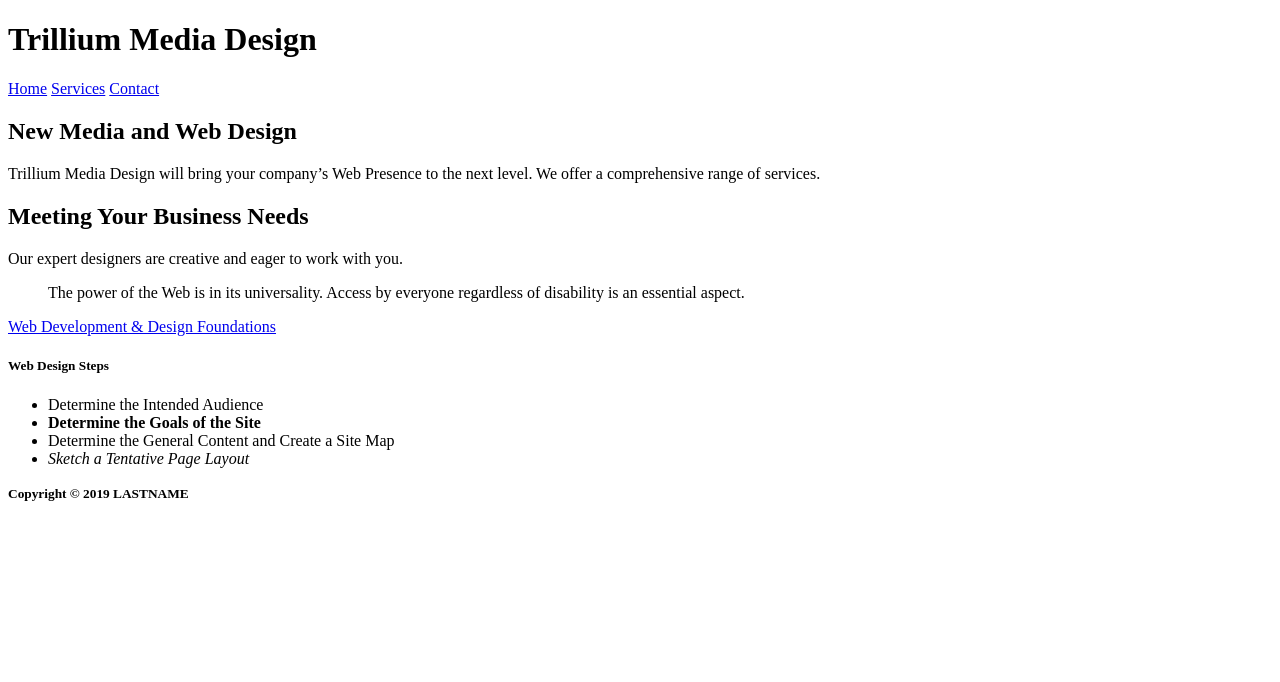
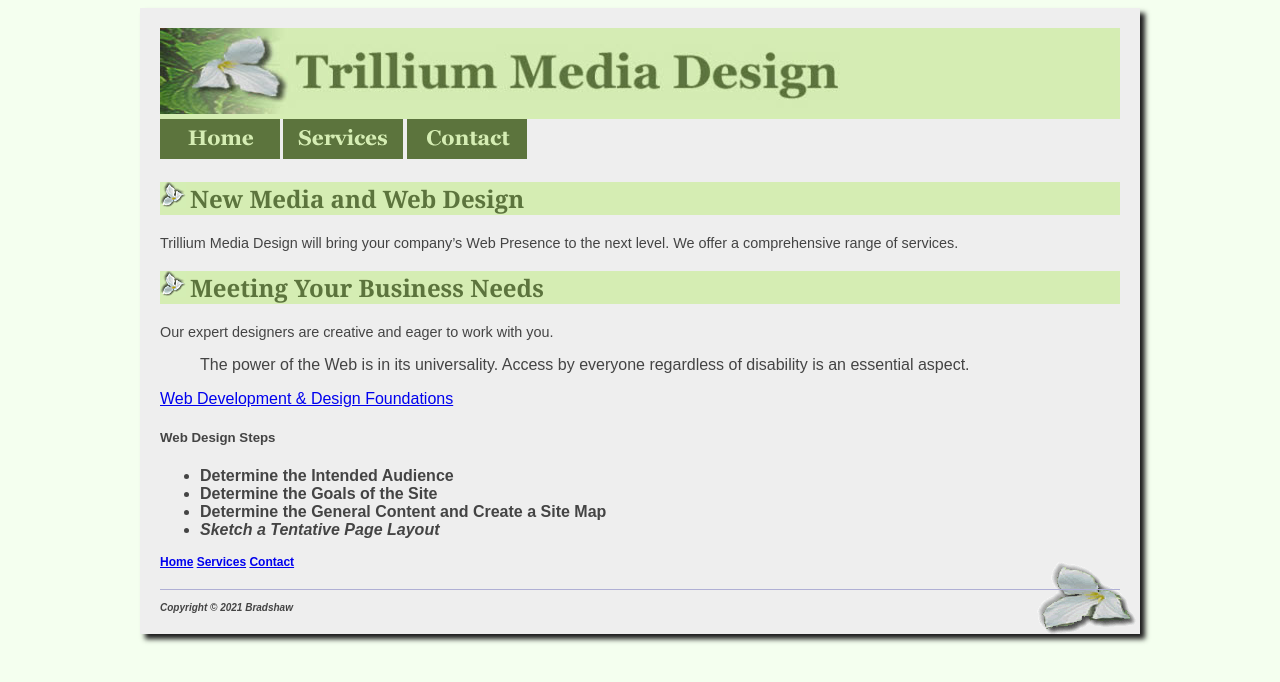
Before and after one commit to 44144-fa21/ch4inclassnotes-oliviabrad, a plain HTML site: page index.html in a window 1280 px wide. Drawn offline with Linux system fonts and the light colour scheme.

Commit message:
chapter4 notes

```diff
--- a/index.html
+++ b/index.html
@@ -1,19 +1,28 @@
 <!DOCTYPE html>
 <html lang="en">
 	<head>
-		<title>LASTNAME Chapter 4 InClass Notes</title>
+		<title>Bradshaw Chapter 4 InClass Notes</title>
 		<meta charset="utf-8">
+		<link rel="icon" href="favicon.ico" type="image/x-con">
+		<link rel="stylesheet" href="style.css">
 	</head>
     <body>
+			<div id="container">
         <!-- Structural Elements - header, nav, main, footer -->
         <header>
-            <h1>Trillium Media Design</h1>
+					<!-- Image Map Generated by http://www.image-map.net/ -->
+	<img src="trilliumbanner.jpg" usemap="#image-map">
+
+	<map name="image-map">
+	    <area target="" alt="NWMSU" title="NWMSU" href="https://www.nwmissouri.edu" coords="3,0,129,77" shape="rect">
+	</map>
+
         </header>
         <nav>
             <!-- Anchor tags - specifies hyperlink reference to a file. Relative Links - link to pages on own site. -->
-            <a href="index.html">Home</a>
-            <a href="services.html">Services</a>
-            <a href="contact.html">Contact</a>
+            <a href="index.html"><img src="home.gif" alt="Home" width="120" height="40"></a>
+            <a href="services.html"><img src="services.gif" alt="Services" width="120" height="40"></a>
+            <a href="contact.html"><img src="contact.gif" alt="Contact" width="120" height="40"></a>
         </nav>
         <main>
             <h2>New Media and Web Design</h2>
@@ -37,9 +46,15 @@
             </ul>
 
         </main>
+				<nav>
+						<!-- Anchor tags - specifies hyperlink reference to a file. Relative Links - link to pages on own site. -->
+						<a href="index.html">Home</a>
+						<a href="services.html">Services</a>
+						<a href="contact.html">Contact</a>
+				</nav>
         <footer>
-            <small><strong>Copyright &copy; 2019 LASTNAME</strong></small>
+            <small><strong>Copyright &copy; 2021 Bradshaw</strong></small>
         </footer>
-
+			</div>
     </body>
 </html>
--- /dev/null
+++ b/style.css
@@ -0,0 +1,50 @@
+body{ background-color: #f4ffef;
+      color: #444444;
+      font-family: Arial, Verdana, sans-serif;
+    }
+
+
+header{ background-color: #d5edb3;
+        color: #5c743d;
+        font-family: Georgia, "Times New Roman"; serif;
+      }
+
+
+  h2{
+    background-color: #d5edb3;
+    color: #5c743d;
+    font-family: Georgia, "Times New Roman"; serif;
+    background-image: url(trilliumbullet.gif);
+    background-repeat: no-repeat;
+    padding-left: 30px;
+  }
+  p{
+    font-size: .90em;
+  }
+ul{
+  font-weight: bold;
+  }
+nav{
+  font-weight: bold;
+    font-size: .75em;
+  }
+  footer{
+    font-size: .75em;
+    font-style: italic;
+    border-top: thin solid #afafd4;
+    padding-top: 10px;
+    margin-top: 20px;
+  }
+  img {
+    border-style: none;
+    }
+
+  #container {background-color: #eeeeee;
+    padding: 20px;
+    width: 80%;
+    margin: auto;
+    box-shadow: 5px 5px 5px #1d1d1d;
+    background: url(trilliumfoot.gif) no-repeat bottom right, #eeeeee;
+    min-width: 800px;
+    max-width: 960px;
+    }
```
Also changed, not shown: contact.html (+21 -8 lines), services.html (+21 -8 lines).
